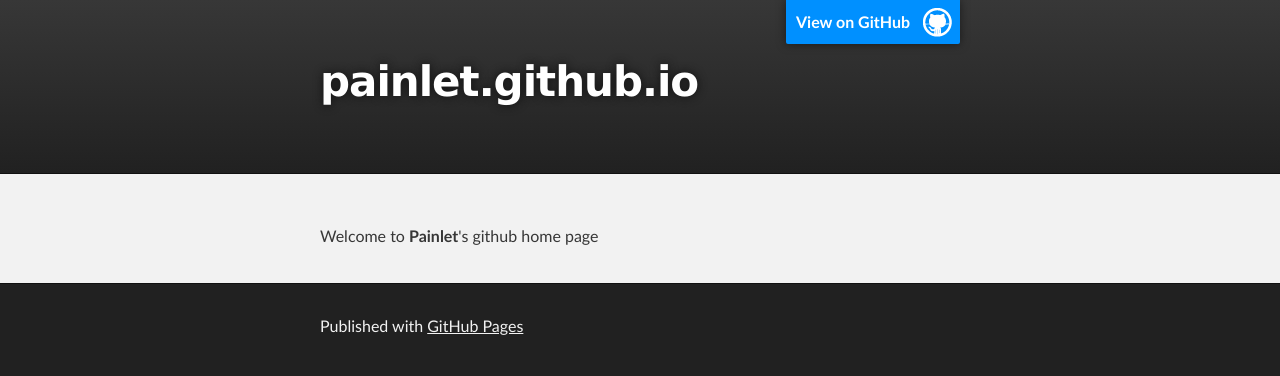
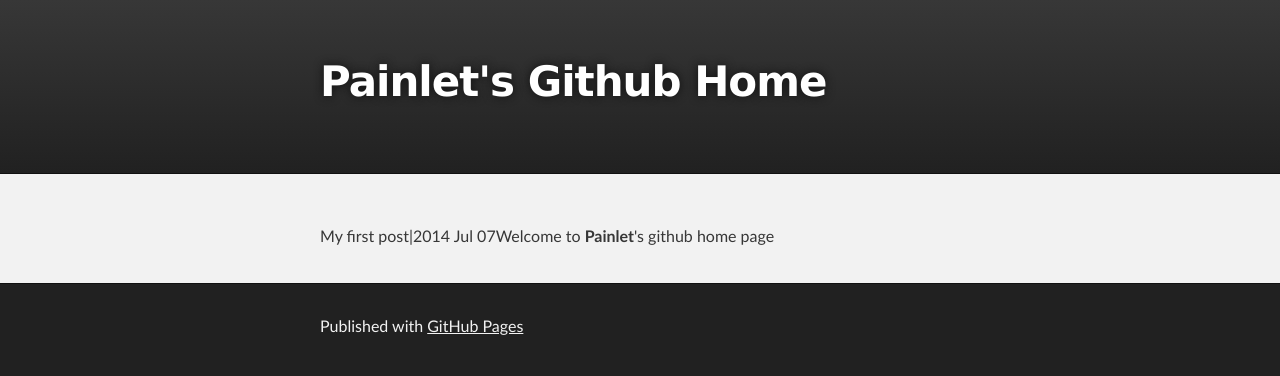
Before and after one commit to painlet/painlet.github.io, a plain HTML site: page index.html in a window 1280 px wide. Drawn offline with Linux system fonts and the light colour scheme.

Commit message:
Update index.html

```diff
--- a/index.html
+++ b/index.html
@@ -5,9 +5,7 @@
     <meta charset='utf-8' />
     <meta http-equiv="X-UA-Compatible" content="chrome=1" />
     <meta name="description" content="painlet.github.io : " />
-
     <link rel="stylesheet" type="text/css" media="screen" href="stylesheets/stylesheet.css">
-
     <title>painlet.github.io</title>
   </head>
 
@@ -16,18 +14,14 @@
     <!-- HEADER -->
     <div id="header_wrap" class="outer">
         <header class="inner">
-          <a id="forkme_banner" href="https://github.com/painlet">View on GitHub</a>
-
-          <h1 id="project_title">painlet.github.io</h1>
+          <h1 id="project_title">Painlet's Github Home</h1>
           <h2 id="project_tagline"></h2>
-
         </header>
     </div>
-
     <!-- MAIN CONTENT -->
     <div id="main_content_wrap" class="outer">
       <section id="main_content" class="inner">
-        <p>Welcome to <strong>Painlet</strong>'s github home page</p>
+        <p>My first post|2014 Jul 07<hl></hl>Welcome to <strong>Painlet</strong>'s github home page</p>
       </section>
     </div>
 
@@ -37,8 +31,5 @@
         <p>Published with <a href="http://pages.github.com">GitHub Pages</a></p>
       </footer>
     </div>
-
-
-
   </body>
 </html>
```
